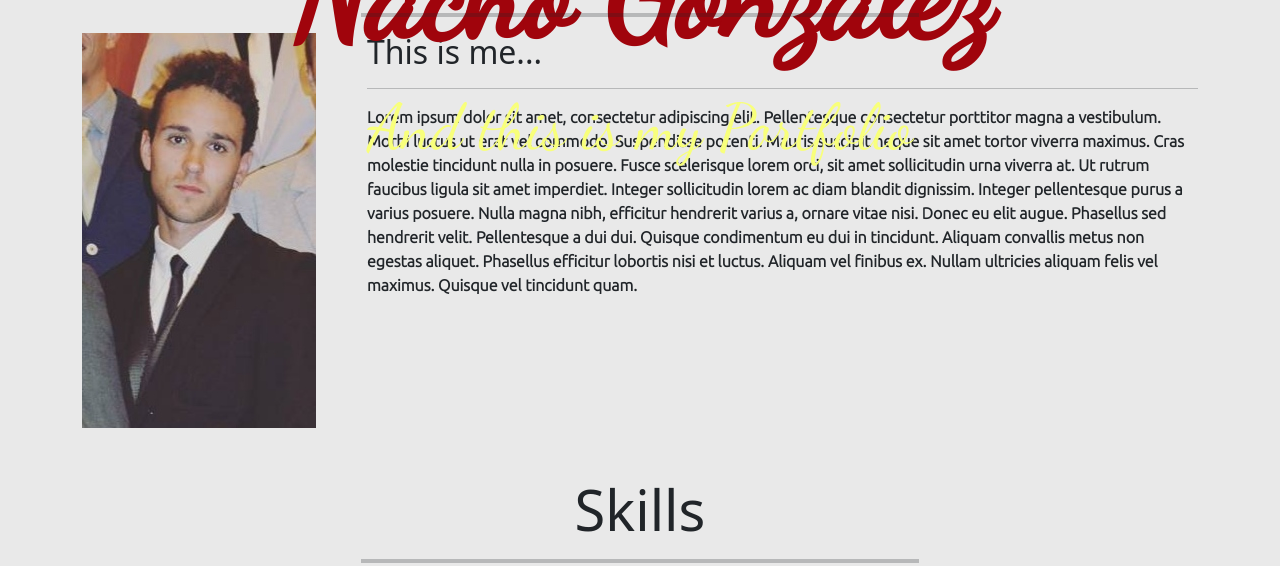
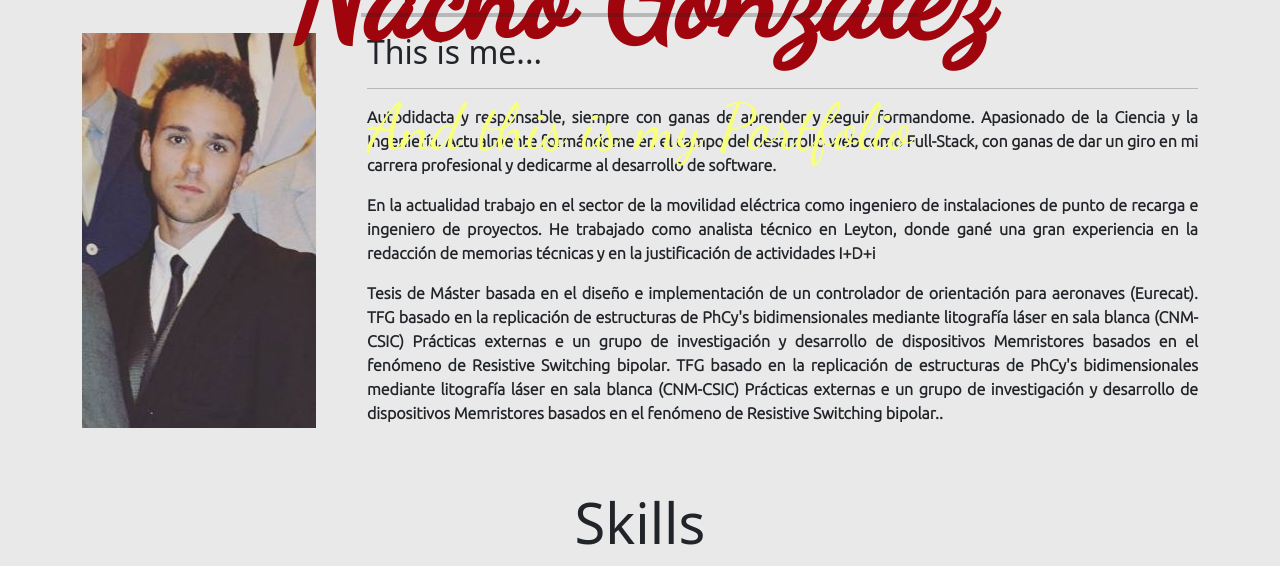
Before and after one commit to nachogp23/Portfolio, a plain HTML site: page index.html in a window 1280 px wide. Shown: the part 386-952 px from the top of the page. Drawn offline with nearby package versions, Linux system fonts and the light colour scheme.

Commit message:
Adding mods on stylesheet

```diff
--- a/index.html
+++ b/index.html
@@ -22,6 +22,7 @@
                     <li class="nav-item active">
                         <a class="nav-link" href="#about">About me</a>
                     </li>
+
                     <li class="nav-item">
                         <a class="nav-link" href="#skills">Skills</a>
                     </li>
@@ -66,10 +67,19 @@
                     <h2 class="about--title">This is me...</h2>
                     <hr />
                     <p class="about--text">
-                        Lorem ipsum dolor sit amet, consectetur adipiscing elit. Pellentesque consectetur porttitor magna a vestibulum. Morbi luctus ut erat vel commodo. Suspendisse potenti. Mauris suscipit neque sit amet tortor viverra maximus. Cras molestie tincidunt nulla
-                        in posuere. Fusce scelerisque lorem orci, sit amet sollicitudin urna viverra at. Ut rutrum faucibus ligula sit amet imperdiet. Integer sollicitudin lorem ac diam blandit dignissim. Integer pellentesque purus a varius posuere. Nulla
-                        magna nibh, efficitur hendrerit varius a, ornare vitae nisi. Donec eu elit augue. Phasellus sed hendrerit velit. Pellentesque a dui dui. Quisque condimentum eu dui in tincidunt. Aliquam convallis metus non egestas aliquet. Phasellus
-                        efficitur lobortis nisi et luctus. Aliquam vel finibus ex. Nullam ultricies aliquam felis vel maximus. Quisque vel tincidunt quam.
+                        Autodidacta y responsable, siempre con ganas de aprender y seguir formandome. Apasionado de la Ciencia y la Ingeniería.
+                    Actualmente formándome en el campo del desarrollo web como Full-Stack, con ganas de dar un giro en mi carrera profesional y dedicarme al desarrollo de software.
+                    </p>
+                    <p class="about--text">
+                        En la actualidad trabajo en el sector de la movilidad eléctrica como ingeniero de instalaciones de punto de recarga e ingeniero de proyectos.
+                        He trabajado como analista técnico en Leyton, donde gané una gran experiencia en la redacción de memorias técnicas y en la justificación de actividades I+D+i
+                    </p>
+                    <p class="about--text">
+                        Tesis de Máster basada en el diseño e implementación de un controlador de orientación para aeronaves (Eurecat).
+                        TFG basado en la replicación de estructuras de PhCy's bidimensionales mediante litografía láser en sala blanca (CNM-CSIC)
+                        Prácticas externas e  un grupo de investigación y desarrollo de dispositivos Memristores basados en el fenómeno de Resistive Switching bipolar.
+                        TFG basado en la replicación de estructuras de PhCy's bidimensionales mediante litografía láser en sala blanca (CNM-CSIC)
+                        Prácticas externas e  un grupo de investigación y desarrollo de dispositivos Memristores basados en el fenómeno de Resistive Switching bipolar..
                     </p>
                 </div>
             </div>
@@ -257,7 +267,7 @@
                             <img src="./images/icons8-send-email-24.png" alt=""> gonzalez.portillo@bootcamp-upgrade.com
                         </p>
                         <p>
-                            <img src="./images/favicon.ico" alt=""> + 34 622 52 67 89
+                            <img src="./images/favicon.ico" alt=""> + 34 699 60 35 83
                         </p>
                     </div>
                     <!-- Grid column -->
--- a/styles/block/_about.scss
+++ b/styles/block/_about.scss
@@ -3,6 +3,8 @@
     &--text {
         font-family: "Ubuntu", sans-serif;
         font-weight: 600;
+        text-align: justify;
+
     }
     &--img {
         @include tablet {
```
Also changed, not shown: styles/main.css, 1 other file.
